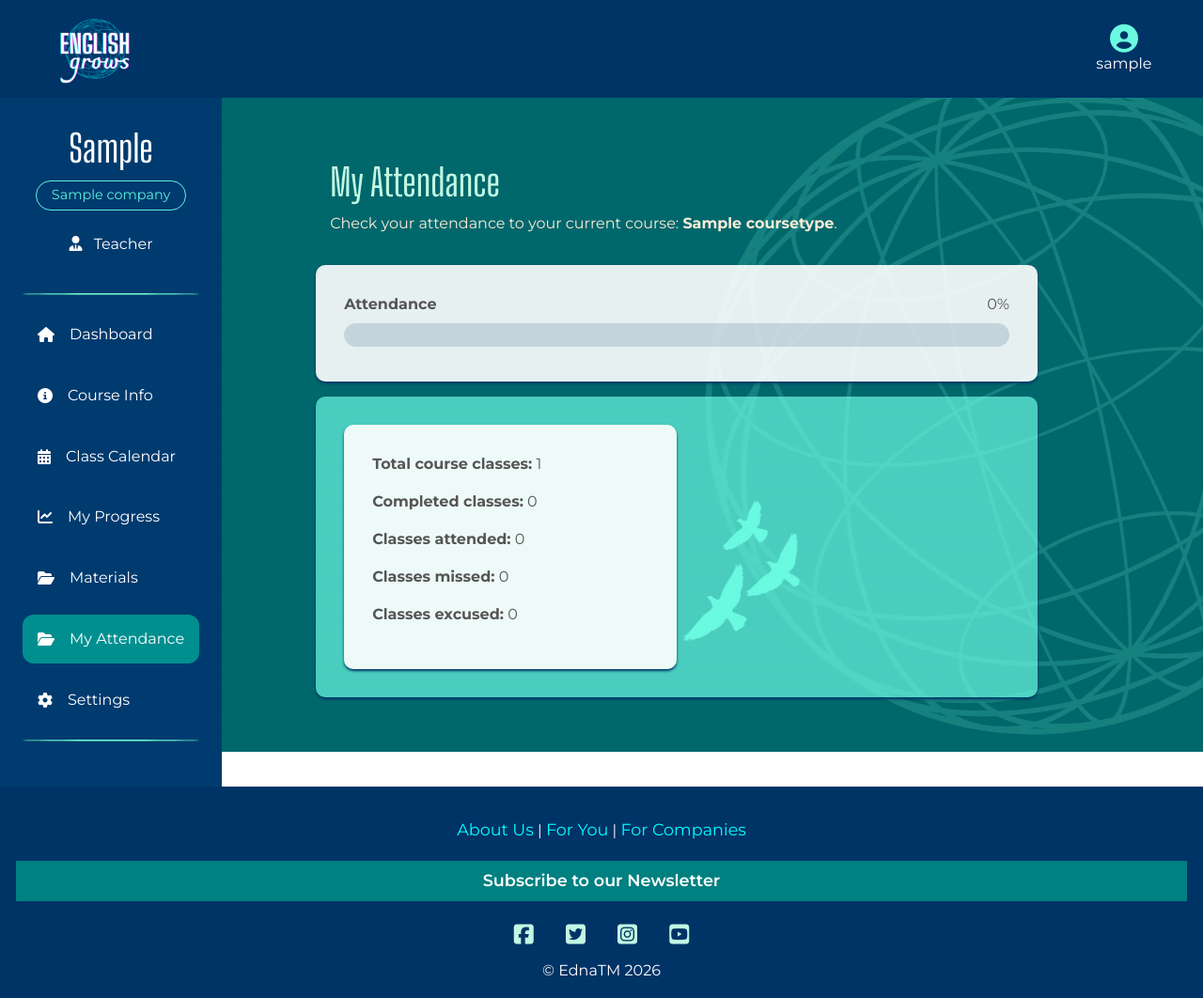
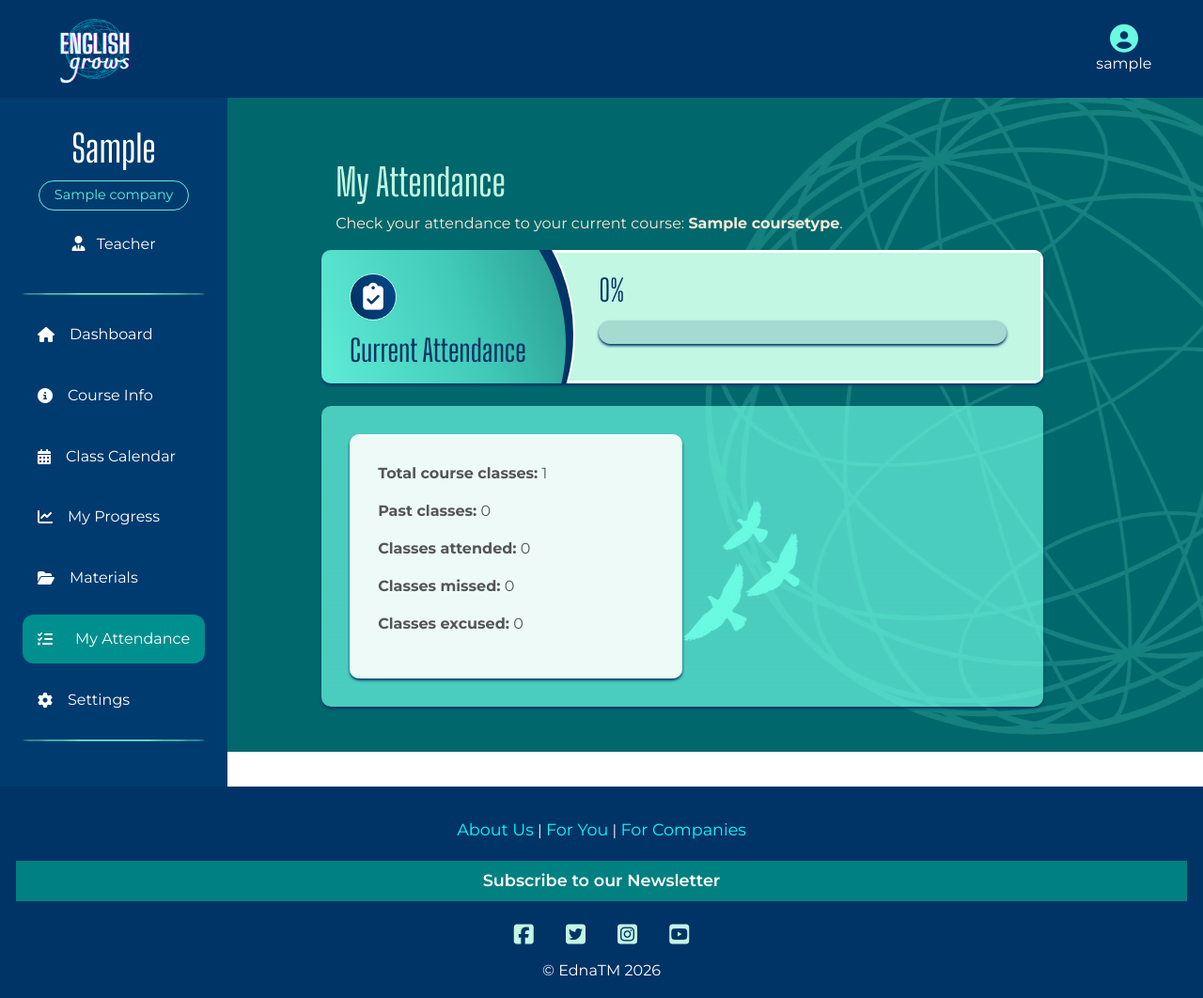
Before and after one commit to Ethra8/english-grows-new, a Django app: page /profiles/my_attendance/ in a window 1280 px wide. Shown: the whole page at 94% size. Run offline with Django 5.2, Linux system fonts and the light colour scheme; a user stored in the database is signed in; tables that the repository leaves empty hold one stand-in row (values such as "Sample post"); data that the repository does not hold is empty; some libraries are stand-ins or nearby versions; some web fonts are replaced.

Commit message:
UI: style current attendance & next class

```diff
--- a/profiles/static/profiles/css/profiles.css
+++ b/profiles/static/profiles/css/profiles.css
@@ -250,25 +228,6 @@
     box-shadow: 0 2px 3px 0 #003366;
     min-width: 340px;
     max-width: 70%;
-    background: rgba(255, 255, 255, 0.9);
-}
-
-.attendance-details {
-    border-radius: 10px;
-    padding: 30px;
-    box-shadow: 0 2px 3px 0 #003366;
-    min-width: 340px;
-    width: 100%;
-    background: rgba(106, 250, 225, 0.7);
-}
-
-.attendance-percentage-card,
-.detailed-attendance-card {
-    border-radius: 10px;
-    padding: 30px;
-    box-shadow: 0 2px 3px 0 #003366;
-    /* min-width: 340px; */
-    width: 100%;
     background: rgba(255, 255, 255, 0.9);
 }
 
@@ -367,42 +326,120 @@
 
 
 
+/* ******** MY ATTENDANCE PAGE ******************************/
 
-/* *********** ACCOUNT SETTINGS PAGE ***************************** */
-
-
-.profile-settings-page {
-    margin: 70px 0 60px 7% !important;
+.attendance-progress-card {
+    position: relative;
+    overflow: hidden;
+    display: flex;
+    /* min-height: 230px; */
+    border-radius: 10px;
+    background: #c1f7e3;
+    box-shadow: 0 2px 3px 0 #003366;
 }
 
-.profile-settings-page h1 {
-    color: #c1f7e3;
-    font-family: "Big Shoulders Display", sans-serif;
-    font-weight: 400;
-    font-size: 2.5rem;
+.attendance-progress-card .circle-panel1 {
+    position: absolute;
+    top: -90px;
+    left: -120px;
+    width: 380px;
+    height: 380px;
+    border-radius: 50%;
+    /* background: #249188; */
+    background: linear-gradient(251deg,rgba(36, 145, 136, 1) 0%, rgba(64, 201, 183, 1) 31%, rgba(106, 250, 225, 1) 80%);
+    color: white;
+    padding-left: 150px;
+    padding-top: 90px;
+    z-index: 2;
 }
 
-.profile-settings-page p {
-    color: whitesmoke;
+.attendance-progress-card .circle-panel1 h2 {
+    font-family: "Big Shoulders Display", sans-serif;
+    margin: 2.5rem 1rem 0 0;
+    font-size: 2rem;
+    line-height: 1.1;
+    color: #003366;
+    max-height: 50px;
 }
 
-.account-settings-form {
-    background-color: #c1f7e3;
-    /* width: fit-content; */
-    padding: 20px 20px;
-    margin: 0 auto 60px !important;
-    box-shadow: 0 1px 3px 0 #003366;
-    border-radius: 10px;
+.attendance-progress-card  .circle-panel2 {
+    position: absolute;
+    top: -100px;
+    left: -110px;
+    width: 380px;
+    height: 380px;
+    border-radius: 50%;
+    background: #003366;
+    color: white;
+    padding-left: 205px;
+    padding-top: 90px;
+    z-index: 1;
+    border: solid 2px #ffffff;
 }
 
+.attendance-details {
+    border-radius: 10px;
+    padding: 30px;
+    box-shadow: 0 2px 3px 0 #003366;
+    min-width: 340px;
+    width: 100%;
+    background: rgba(106, 250, 225, 0.7);
+}
 
-/* ******** MY ATTENDANCE PAGE ******************************/
+.attendance-percentage-card {
+    border-radius: 10px;
+    margin-left: 30px;
+    margin-right: 20px;
+}
+
+.attendance-percentage-card p {
+    font-family: "Big Shoulders Display", sans-serif;
+    color: #003366;
+    font-size: 2rem;
+    margin-bottom: 0%;
+}
+
+.detailed-attendance-card {
+    border-radius: 10px;
+    padding: 30px;
+    box-shadow: 0 2px 3px 0 #003366;
+    /* min-width: 340px; */
+    /* width: 100%; */
+    background: rgba(255, 255, 255, 0.9);
+}
+
+.attendance-progress-card .info {
+    margin-left: 150px;
+    padding: 0 1rem 1rem 7rem;
+    width: 100%;
+    border: solid 3px #ffffff;
+}
+
+.circle-panel1 .icon-circle-bg {
+    position: relative;
+    top: 25px;
+    left: 0px;
+    height: 50px;
+    width: 50px;
+    border-radius: 50%;
+    background: linear-gradient(251deg,rgba(4, 72, 140, 1) 0%, rgba(0, 51, 102, 1) 87%, rgba(0, 45, 89, 1) 100%);
+    border: solid 1px #c1f7e3;
+}
+
+.circle-panel1 .fa-solid {
+    position: relative;
+    top: 9px;
+    left: 13px;
+    font-size: 1.8rem;
+}
 
 .attendance-progress {
     width: 100%;
     height: 25px;
     appearance: none;
     -webkit-appearance: none;
+    box-shadow: 0 2px 3px 0 #003366;
+    border-radius: 50px;
 }
 
 .attendance-progress::-webkit-progress-bar {
--- a/profiles/templates/profiles/includes/shared/sidebar.html
+++ b/profiles/templates/profiles/includes/shared/sidebar.html
@@ -45,7 +45,7 @@
         </a>
 
         <a href="{% url 'profiles:my_attendance' %}" class="sidebar-link {% if request.resolver_match.url_name == 'my_attendance' %}active{% endif %}">
-            <i class="fa-solid fa-folder-open"></i>
+            <i class="fa-solid fa-list-check mr-2"></i>
             <span>My Attendance</span>
         </a>
 
--- a/profiles/templates/profiles/my_attendance.html
+++ b/profiles/templates/profiles/my_attendance.html
@@ -1,5 +1,6 @@
 {% extends "profiles/profile.html" %}
 {% load static %}
+{% load date_extras %}
 
 {% block content %}
 
@@ -15,12 +16,20 @@
             </header>
         </div>
     </div>
+
+    <div class="attendance-progress-card mb-4">
     {% if active_enrollment %}
-    <div class="row">
-        <div class="col-12 attendance-percentage-card mt-3 mb-3">
-            <div class="d-flex justify-content-between mb-2">
-                <strong>Attendance</strong>
-                <span>{{ active_enrollment.attendance_percentage }}%</span>
+        <div class="circle-panel1">
+            <div class="icon-circle-bg"><i class="fa-solid fa-clipboard-check"></i></div>
+            <h2>Current Attendance</h2>
+        </div>
+        <div class="circle-panel2"></div>
+            <div class="info">
+                <div class="attendance-percentage-card mt-3 mb-3">
+                    <div class="mb-2">
+                        <!-- <strong>Attendance</strong> -->
+                        <p>{{ active_enrollment.attendance_percentage }}%</p>
+
                     </div>
 
                     <progress
@@ -29,14 +38,14 @@
                         max="100">
                         {{ active_enrollment.attendance_percentage }}%
                     </progress>
+                </div>
                 {% if active_enrollment.has_low_attendance_warning %}
                 <div class="attendance-warning">
-                <i class="fa-solid fa-triangle-exclamation"></i>
-                Attendance is below the recommended level.
+
+                    <p class="mb-0"><i class="fa-solid fa-triangle-exclamation"></i>Attendance is below the recommended level.</p>
                 </div>
                 {% endif %}
             </div>
-
         </div>
 
         <div class="row">
@@ -45,7 +54,7 @@
                     <p><strong>Total course classes:</strong>
                     {% if active_enrollment.course.number_of_classes %}
                         {{ active_enrollment.course.number_of_classes }}</p>
-                <p><strong>Completed classes:</strong> {{ active_enrollment.total_completed_classes }}</p>
+                    <p><strong>Past classes:</strong> {{ active_enrollment.total_completed_classes }}</p>
                     <p><strong>Classes attended:</strong> {{ active_enrollment.classes_attended }}</p>
                     <p><strong>Classes missed:</strong> {{ active_enrollment.classes_missed }}</p>
                     <p><strong>Classes excused:</strong> {{ active_enrollment.classes_excused }}</p>
@@ -80,7 +89,7 @@
                                 aria-controls="parentAttendanceCollapse">
 
                                     <i class="fa-solid fa-list-check mr-2"></i>
-                                    My Attendance Record
+                                    My Attendance History
                                 </a>
                             </h6>
                         </div>
@@ -108,7 +117,7 @@
                                             aria-controls="collapse{{ forloop.counter }}">
 
                                                 <h6 class="mb-1">
-                                                    <i class="fa-regular fa-calendar mr-2"></i>
+                                                    <i class="fa-regular fa-calendar fa-bounce mr-2"></i>
                                                     {{ attendance.class_session.start_time|date:"l, j F Y" }}
                                                 </h6>
 
--- a/profiles/templates/profiles/profile.html
+++ b/profiles/templates/profiles/profile.html
@@ -39,7 +39,7 @@
                     <h2>Next Class</h2>
                 </div>
                 <div class="circle-panel2"></div>
-                <div class="class-info">
+                <div class="info">
                     {% if next_class %}
                         <p><i class="fa-solid fa-calendar-day mr-2"></i> {{ next_class.start_time|ordinal_sup|safe }}</p>
                         <p><i class="fa-regular fa-clock mr-2"></i> {{ next_class.start_time|time:"H:i" }}</p>
@@ -48,7 +48,7 @@
                         <p><strong>Topic:</strong> {{ next_class.topic }}</p>
                         {% endif %}
                         {% if next_class.meeting_link %}
-                            <a href="{{ next_class.meeting_link }}" class="btn-join-class btn btn-custom mt-3" target="_blank" rel="noopener">
+                            <a href="{{ next_class.meeting_link }}" class="btn-join-class btn mt-3" target="_blank" rel="noopener">
                                 <i class="fa-solid fa-video mr-2"></i>
                                 Join Class
                             </a>
@@ -59,30 +59,7 @@
 
                 </div>
             </div>
-                <!-- <div class="card next-class-card mb-4">
-                    <div class="card-header">
-                        <h2 class="p-0 m-0"> <small><i class="fa-solid fa-calendar-day mr-2 mb-2"></i></small> Next Class</h2>
-                    </div>
-                    <div class="card-body">
-                    {% if next_class %}
-                        <p><i class="fa-solid fa-calendar-day mr-2"></i> {{ next_class.start_time|ordinal_sup|safe }}</p>
-                        <p><i class="fa-regular fa-clock mr-2"></i> {{ next_class.start_time|time:"H:i" }}</p>
-                        <p><i class="fa-solid fa-graduation-cap mr-2"></i> {{ active_enrollment.course.teacher.first_name|default:"Edna" }} {{ active_enrollment.course.teacher.last_name|default:"T." }}</p>
-                        {% if next_class.topic %}
-                        <p><strong>Topic:</strong> {{ next_class.topic|default:"To be confirmed" }}</p>
-                        {% endif %}
-                        {% if next_class.meeting_link %}
-                            <a href="{{ next_class.meeting_link }}" class="btn-join-class btn btn-custom mt-3" target="_blank" rel="noopener">
-                                <i class="fa-solid fa-video mr-2"></i>
-                                Join Class
-                            </a>
-                        {% endif %}
-                    {% else %}
-                        <p>No upcoming class scheduled yet.</p>
-                    {% endif %}
-                    </div>
-                </div>
-            {% endif %} -->
+            {% endif %}
         </main>
 
     </div>
```
Also changed, not shown: other parts of profiles/static/profiles/css/profiles.css (+57 -38 lines). Lines whose indentation alone changed are shown as unchanged.
